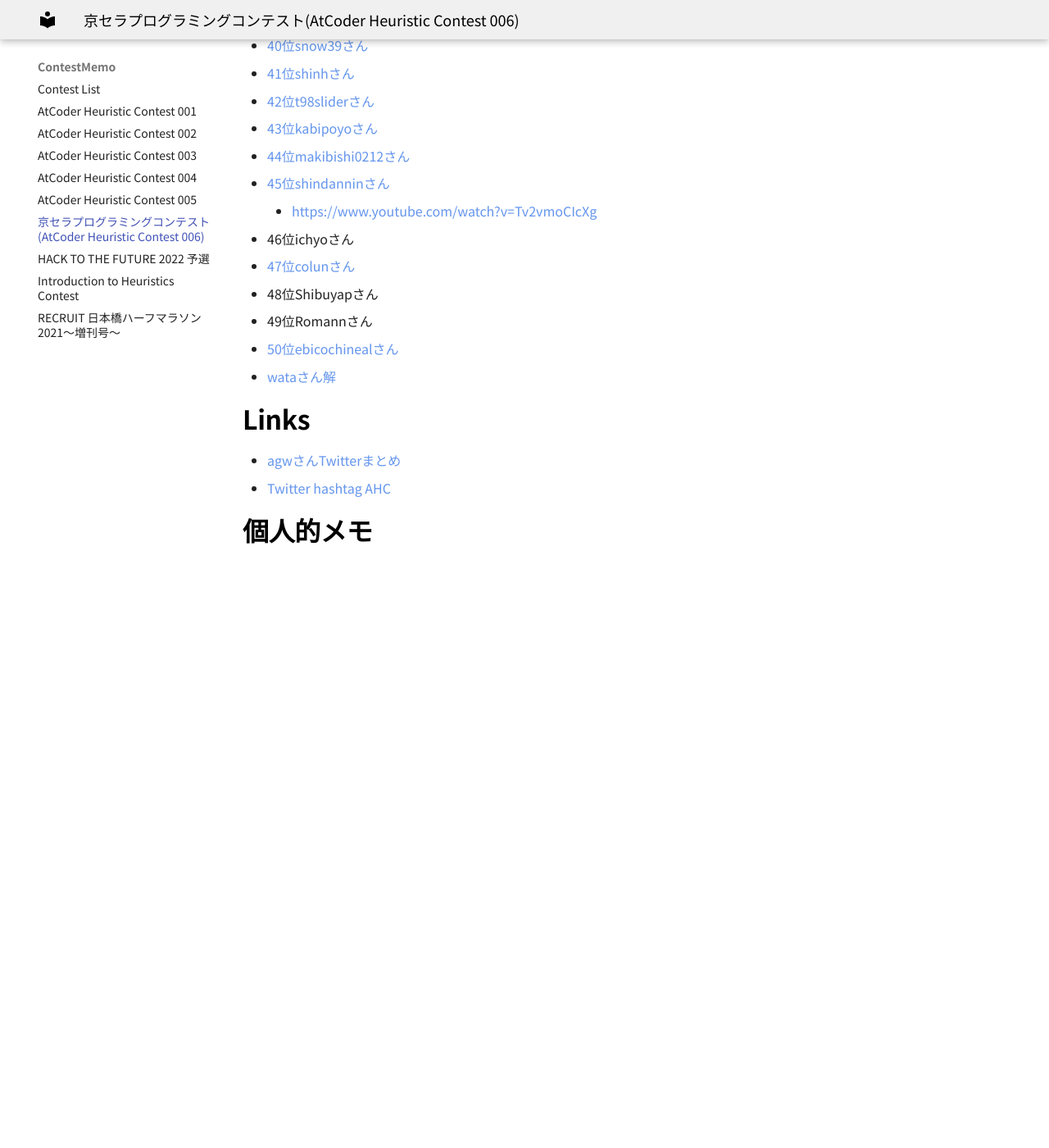
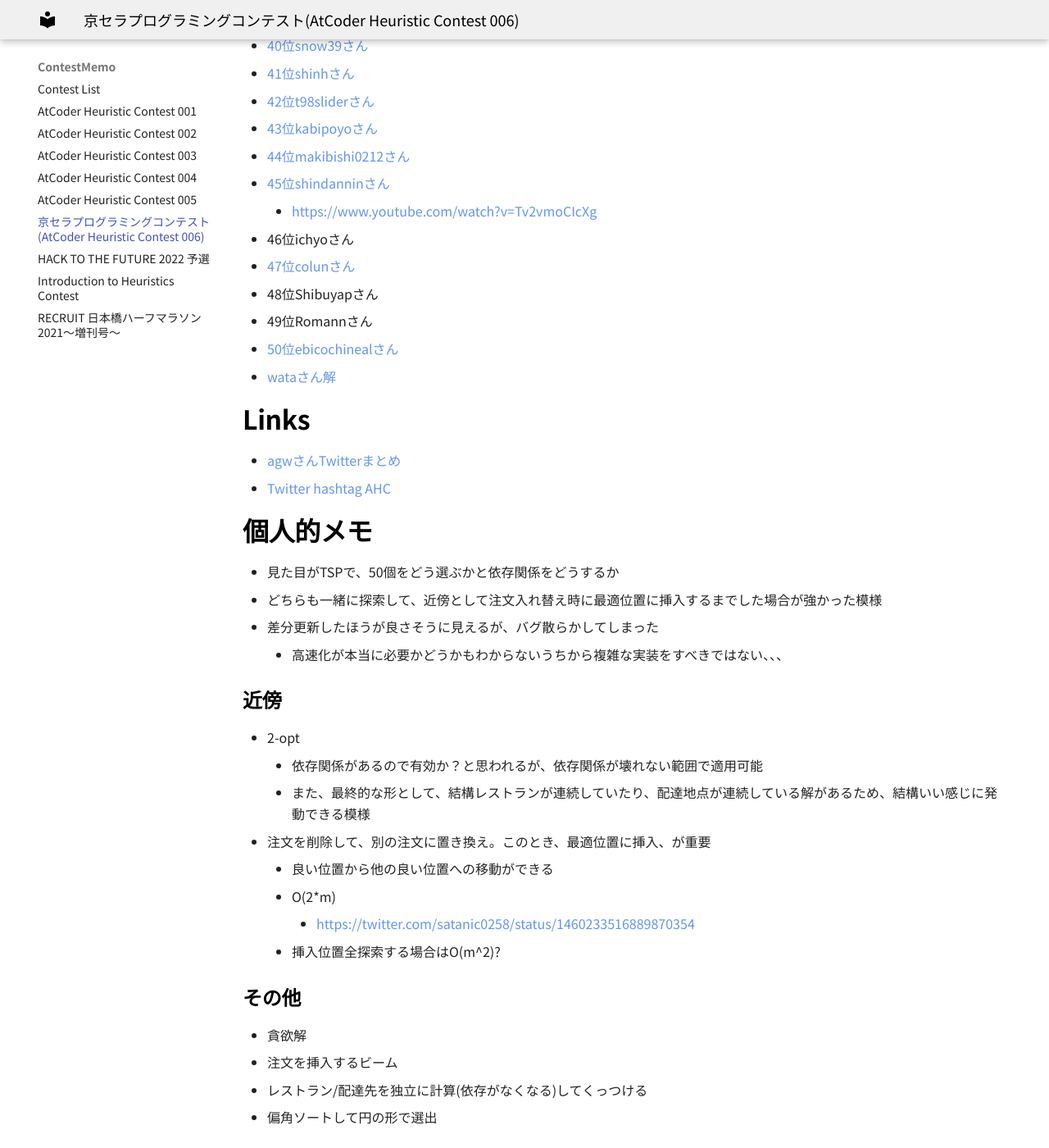
Before and after one commit to jetbead/AtCoderHeuristicContestMemo, an MkDocs documentation site: the page built from docs/ContestMemo/ahc006.md, in a window 1280 px wide and 1400 px high, scrolled down 2423 px. Shown: the whole window at 82% size. Built offline with MkDocs 1.6.1 and Material for MkDocs 9.7.7, drawn with Linux system fonts in a browser that asks for light colours; some web fonts are replaced; before the commit the page ends 3116 px from its top, so only the background shows below that.

Commit message:
modify ahc006.md

```diff
--- a/docs/ContestMemo/ahc006.md
+++ b/docs/ContestMemo/ahc006.md
@@ -84,3 +84,23 @@
 - [Twitter hashtag AHC](https://twitter.com/hashtag/AHC)
 
 ## 個人的メモ
+- 見た目がTSPで、50個をどう選ぶかと依存関係をどうするか
+- どちらも一緒に探索して、近傍として注文入れ替え時に最適位置に挿入するまでした場合が強かった模様
+- 差分更新したほうが良さそうに見えるが、バグ散らかしてしまった
+    - 高速化が本当に必要かどうかもわからないうちから複雑な実装をすべきではない、、、
+
+### 近傍
+- 2-opt
+    - 依存関係があるので有効か？と思われるが、依存関係が壊れない範囲で適用可能
+    - また、最終的な形として、結構レストランが連続していたり、配達地点が連続している解があるため、結構いい感じに発動できる模様
+- 注文を削除して、別の注文に置き換え。このとき、最適位置に挿入、が重要
+    - 良い位置から他の良い位置への移動ができる
+    - O(2*m)
+        - https://twitter.com/satanic0258/status/1460233516889870354
+    - 挿入位置全探索する場合はO(m^2)?
+
+### その他
+- 貪欲解
+- 注文を挿入するビーム
+- レストラン/配達先を独立に計算(依存がなくなる)してくっつける
+- 偏角ソートして円の形で選出
```
